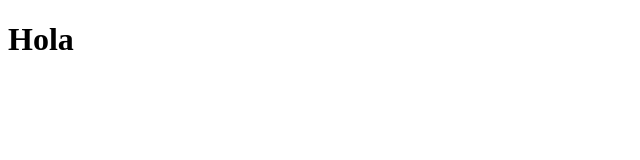
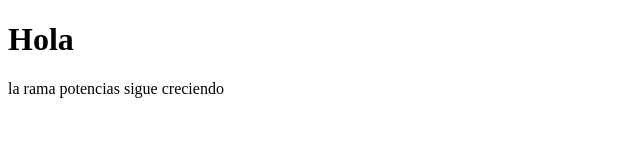
Before and after one commit to angeldzz/calculadora, a plain HTML site: page index.html in a window 1280 px wide. Shown: the whole page, without its empty margins (0-640 px from the left). Drawn offline with Linux system fonts and the light colour scheme.

Commit message:
la rama potencias crece

```diff
--- a/index.html
+++ b/index.html
@@ -7,5 +7,6 @@
 </head>
 <body>
     <h1>Hola</h1>
+    <p>la rama potencias sigue creciendo</p>
 </body>
 </html>
```
